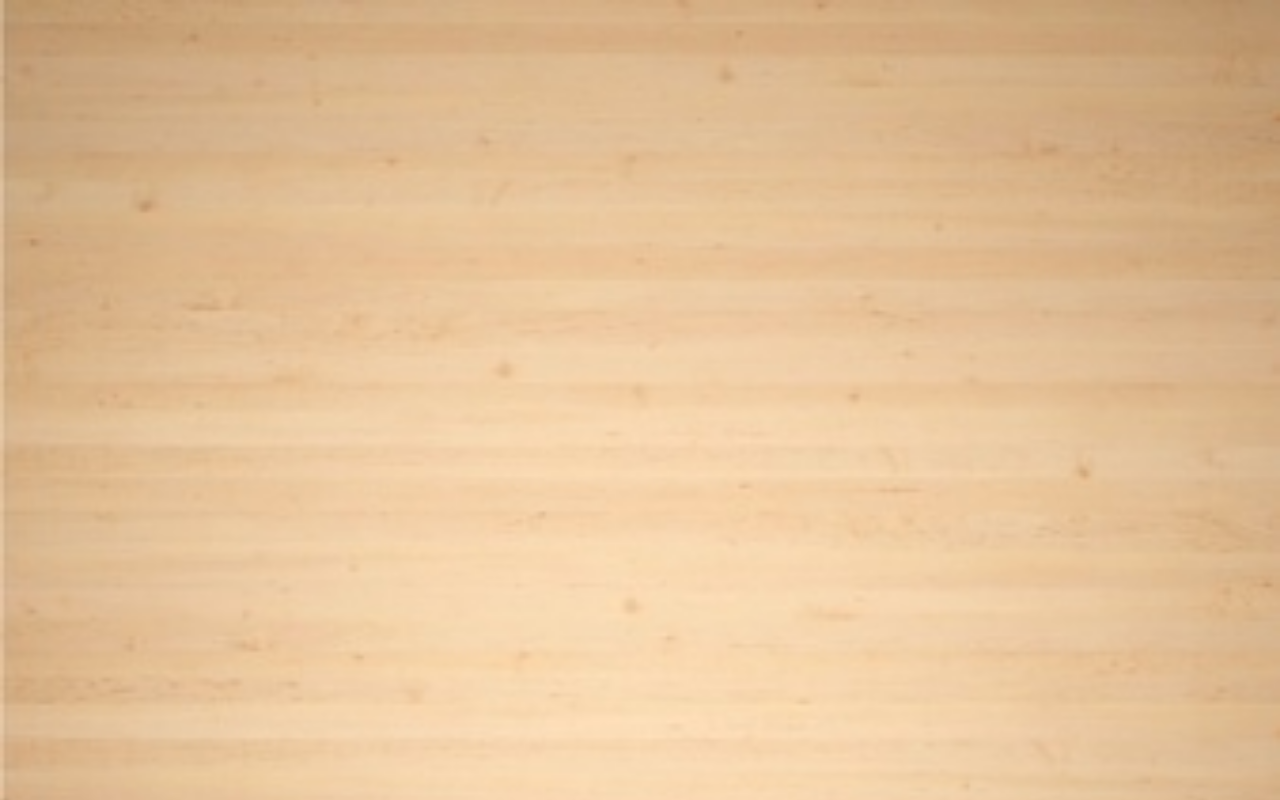
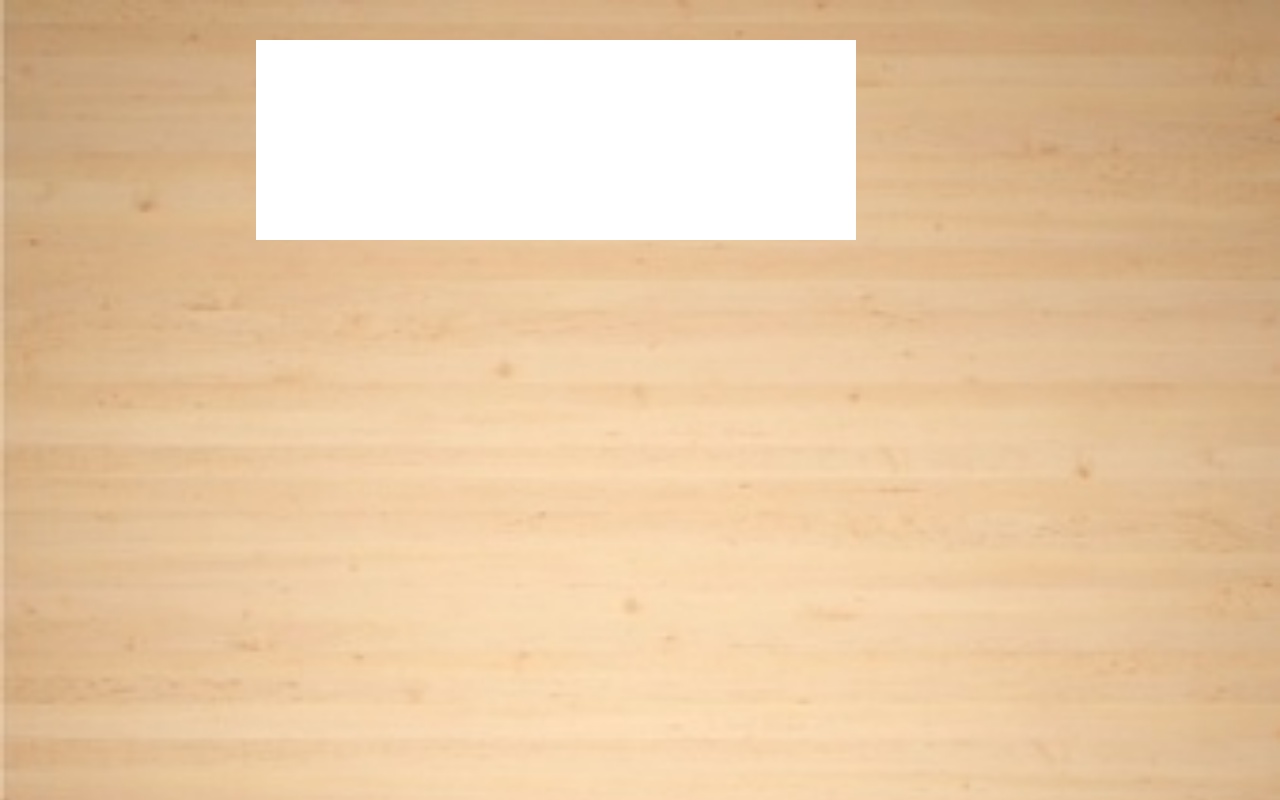
Before and after one commit to MATVEN/htmlcss-struttura-wp, a plain HTML site: page index.html in a window 1280 px wide. Drawn offline with Linux system fonts and the light colour scheme.

Commit message:
add block1

```diff
--- a/css/main.css
+++ b/css/main.css
@@ -9,3 +9,13 @@ body{
   background-size: cover;
   background-repeat: no-repeat;
 }
+
+.block1{
+  width: 600px;
+  height: 200px;
+  background: white;
+  clear: both;
+  position: absolute;
+  left: 20%;
+  top: 5%;
+}
```
